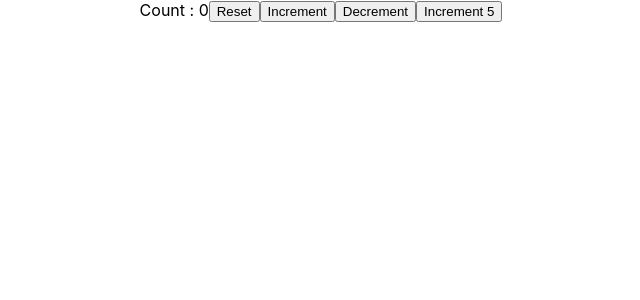
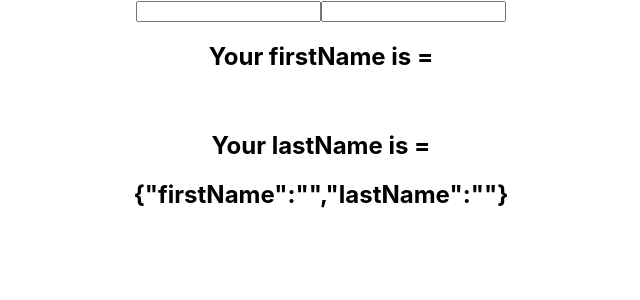
Before and after one commit to YanjinlkhamM/GithubTest, a React (Create React App) app: page / in a window 1280 px wide. Shown: the top 300 px of the page, without its empty margins (319-959 px from the left). Built offline with nearby package versions, Linux system fonts and the light colour scheme.

Commit message:
useState with object

```diff
--- a/src/App.js
+++ b/src/App.js
@@ -2,13 +2,15 @@
 import ClassCounter from './components/ClassCounter';
 import HookCounter from './components/HookCounter';
 import HookCountertwo from './components/HookCountertwo';
+import HookCounterThree from './components/HookCounterThree';
 
 function App() {
   return (
     <div className="App">
    {/* <ClassCounter/>*/}
   {/*<HookCounter></HookCounter>*/ }
-    <HookCountertwo></HookCountertwo>
+  {/*<HookCountertwo></HookCountertwo> */}
+    <HookCounterThree></HookCounterThree>
     </div>
   );
 }
--- /dev/null
+++ b/src/components/HookCounterThree.js
@@ -0,0 +1,16 @@
+import React, { useState } from 'react';
+
+function HookCounterThree(props) {
+    const [name , setName] = useState ({firstName : '' , lastName : ''})
+    return (
+        <div>
+            <input type="text" value={name.firstName} onChange = { e  => setName({ ...name ,firstName: e.target.value})}/>
+            <input type="text" value = {name.lastName} onChange = { e=> setName ({...name ,lastName : e.target.value})}/>
+    <h2> Your firstName is = {name.firstName}</h2><br/>
+    <h2> Your lastName is = { name.lastName}</h2>
+    <h2> { JSON.stringify(name)}</h2>
+        </div>
+    );
+}
+
+export default HookCounterThree;
```
